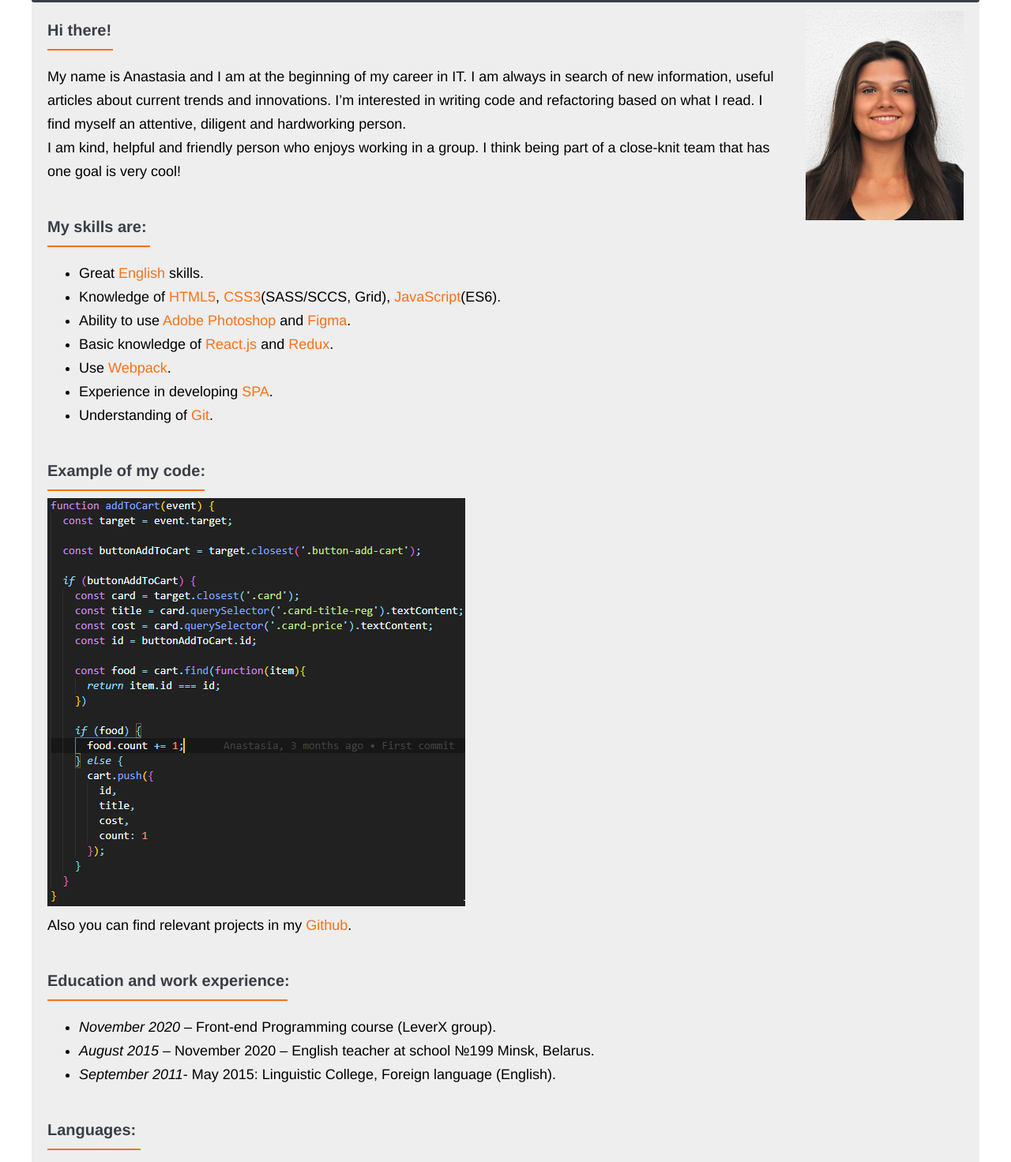
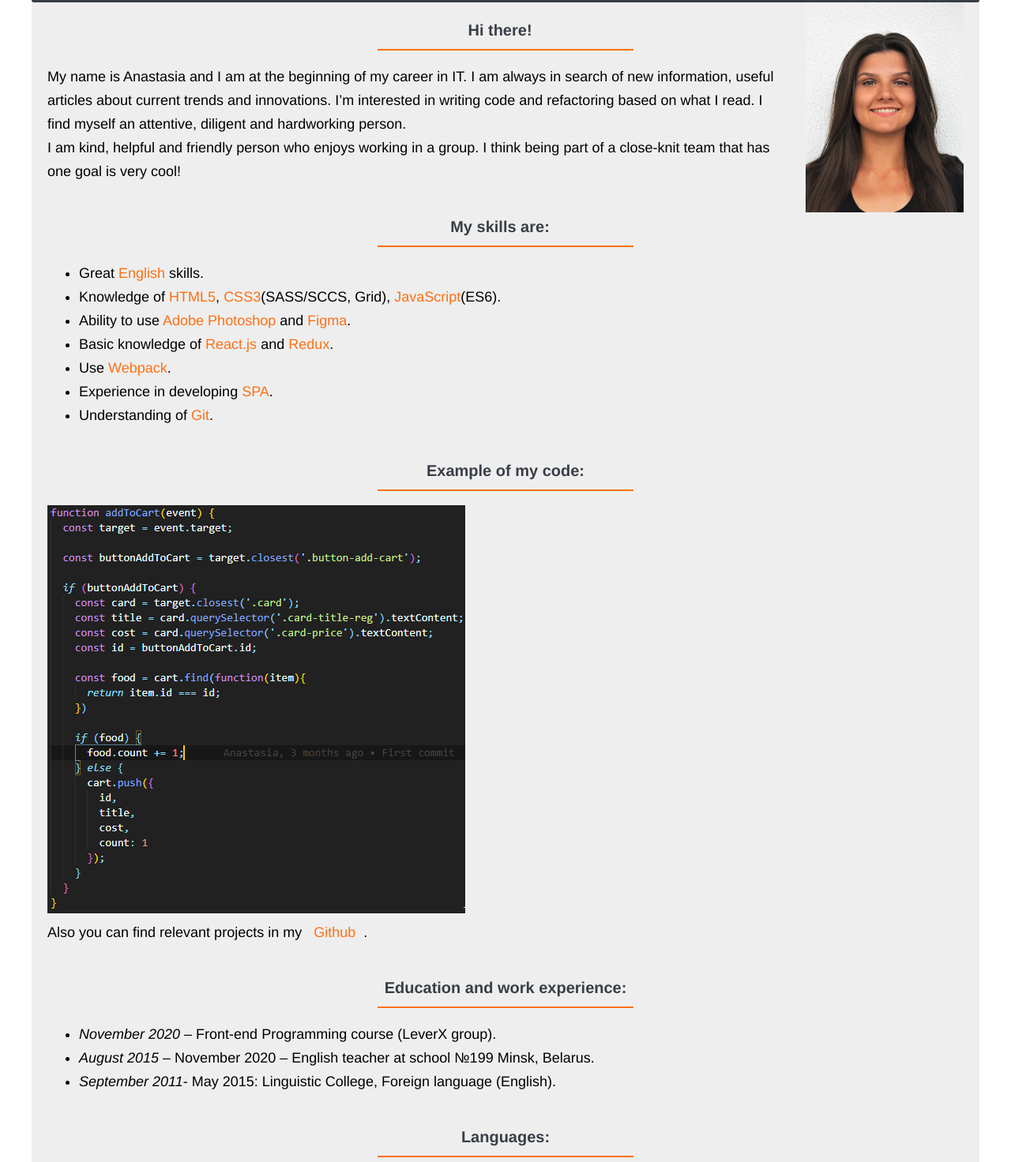
Before and after one commit to NastasiaMitsina/rsschool-cv, a plain HTML site: page index.html in a window 1280 px wide. Shown: the part 72-1544 px from the top of the page at 79% size. Drawn offline with Linux system fonts and the light colour scheme.

Commit message:
refactor: check validation and change structure

```diff
--- a/index.html
+++ b/index.html
@@ -14,16 +14,16 @@
     <div class="container">
         <header class="name main">Anastasia Mitsina</header>
 
-        <main>
+        <div class="container-two">
            <aside>
                 <div class="main-photo">
                     <img src="img/AirBrush_20200823172816.jpg" alt="photo">
                 </div>
             </aside>
 
-            <section class="introduction">
-                <header class="section-header">Hi there!</header>
-                <hr align="left" width="7%" color="#FD7013">
+            <section>
+                <h3 class="section-header center">Hi there!</h3>
+                <hr>
                 <p>
                     My name is Anastasia and I am at the beginning of my career in IT.
     I am always in search of new information, useful articles about current trends and innovations. I’m interested in writing code and refactoring based on what I read. I find myself an attentive, diligent and hardworking person. <br>
@@ -31,9 +31,9 @@
                 </p>
             </section>
 
-            <section class="skills">
-                <header class="section-header">My skills are:</header>
-                <hr align="left" width="11%" color="#FD7013">
+            <section>
+                <h3 class="section-header center">My skills are:</h3>
+                <hr>
                 <ul>
                     <li>Great <span>English</span> skills.</li>
                     <li>Knowledge of <span>HTML5</span>, <span>CSS3</span>(SASS/SCCS, Grid), <span>JavaScript</span>(ES6).</li>
@@ -45,16 +45,16 @@
                 </ul>
             </section>
 
-            <section class="code">
-                <header class="section-header">Example of my code:</header>
-                <hr align="left" width="17%" color="#FD7013">
+            <section>
+                <h3 class="section-header">Example of my code:</h3>
+                <hr>
                 <img src="img/G5y1vXF3js.png" alt="code">
                 <div>Also you can find relevant projects in my <a href="https://github.com/NastasiaMitsina"><span>Github</span></a>.</div>
             </section>
 
-            <section class="education">
-                <header class="section-header">Education and work experience:</header>
-                <hr align="left" width="26%" color="#FD7013">
+            <section>
+                <h3 class="section-header">Education and work experience:</h3>
+                <hr>
                 <ul>
                     <li><i>November 2020</i> – Front-end Programming course (LeverX group).</li>
                     <li><i>August 2015</i> – November 2020 – English teacher at school №199 Minsk, Belarus.</li>
@@ -62,15 +62,15 @@
                 </ul>
             </section>
 
-            <section class="languages">
-                <header class="section-header">Languages:</header>
-                <hr align="left" width="10%" color="#FD7013">
+            <section>
+                <h3 class="section-header">Languages:</h3>
+                <hr>
                 <ul>
                     <li><span>Russian</span> is native.</li>
                     <li><span>English</span> is the second (upper-intermediate).</li>
                 </ul>
             </section>
-        </main>
+        </div>
 
         <footer class="contacts main">
             <a href="tel:+375259498681"><span>Mobile:</span> +375 25 949 86 81</a>
--- a/style/style.css
+++ b/style/style.css
@@ -2,6 +2,9 @@
     font-family: Helvetica, sans-serif;
     font-size: 18px;
     line-height: 30px;
+}
+h3 {
+    margin: 0;
 }
 .container {
     width: 1200px;
@@ -23,7 +26,7 @@
     box-shadow: 0px 0px 5px rgba(0, 0, 0, 0.025);
     color: #EEEEEE;
 }
-main {
+.container-two {
     display: block;
     padding: 0 20px;
 }
@@ -32,7 +35,6 @@ aside{
     padding-left: 30px;
 }
 .main-photo {
-    margin: 10px auto;
     overflow: hidden;
 }
 .main-photo img {
@@ -42,10 +44,22 @@ section{
     margin-bottom: 20px;
 }
 .section-header{
+    text-align: center;
     padding-top: 20px;
     font-weight: 600;
     color: #393E46;
     font-size: 20px;
+}
+.center {
+    padding-left: 216px;
+}
+hr {
+    border: none;
+    color: #FD7013;
+    background-color: #FD7013;
+    height: 2px;
+    width: 28%;
+    margin-bottom: 18px;
 }
 span {
     color: #FD7013;
@@ -60,7 +74,10 @@ span {
 a {
     text-decoration: none;
     color: #EEEEEE;
+    transition: box-shadow 180ms ease-in;
+    border-radius: 5px;
+    padding: 0 10px;
 }
 a:hover {
-    font-size: 20px;
+    box-shadow: 0 0 0 2px #FD7013;
 }
```
Also changed, not shown: style.css (deleted).
